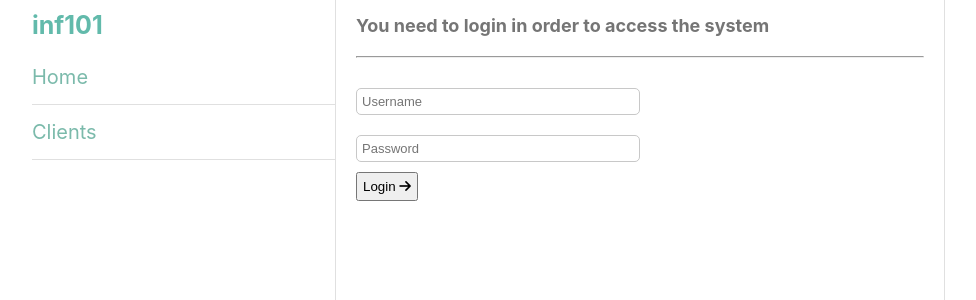
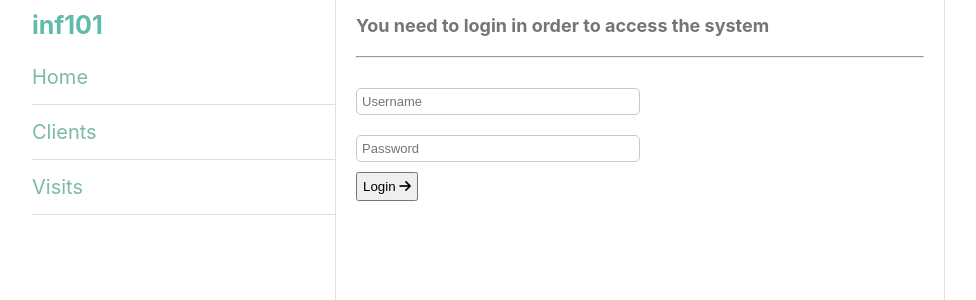
Before and after one commit to zZJoennZz/inf101-frontend, a React (Create React App) app: page / in a window 1280 px wide. Shown: the top 300 px of the page, without its empty margins (0-976 px from the left). Built offline with nearby package versions, Linux system fonts and the light colour scheme; no server answers.

Commit message:
Made the code readable

```diff
--- a/src/components/Menu/Menu.jsx
+++ b/src/components/Menu/Menu.jsx
@@ -1,16 +1,37 @@
-import React from 'react';
-import { NavLink } from 'react-router-dom';
+import React from "react";
+import { NavLink } from "react-router-dom";
 
 const Menu = () => {
-    return (
-        <div className="menu">
-            <ul>
-                <li><NavLink to="/home" className={({ isActive }) => isActive ? "active" : ''}>Home</NavLink></li>
-                <li><NavLink to="/clients" className={({ isActive }) => isActive ? "active" : ''}>Clients</NavLink></li>
-                {/* <li><NavLink to="/visits" className={({ isActive }) => isActive ? "active" : ''}>Visits</NavLink></li> */}
-            </ul>
-        </div>
-    )
-}
+  return (
+    <div className="menu">
+      <ul>
+        <li>
+          <NavLink
+            to="/home"
+            className={({ isActive }) => (isActive ? "active" : "")}
+          >
+            Home
+          </NavLink>
+        </li>
+        <li>
+          <NavLink
+            to="/clients"
+            className={({ isActive }) => (isActive ? "active" : "")}
+          >
+            Clients
+          </NavLink>
+        </li>
+        <li>
+          <NavLink
+            to="/visits"
+            className={({ isActive }) => (isActive ? "active" : "")}
+          >
+            Visits
+          </NavLink>
+        </li>
+      </ul>
+    </div>
+  );
+};
 
-export default Menu
+export default Menu;
```
